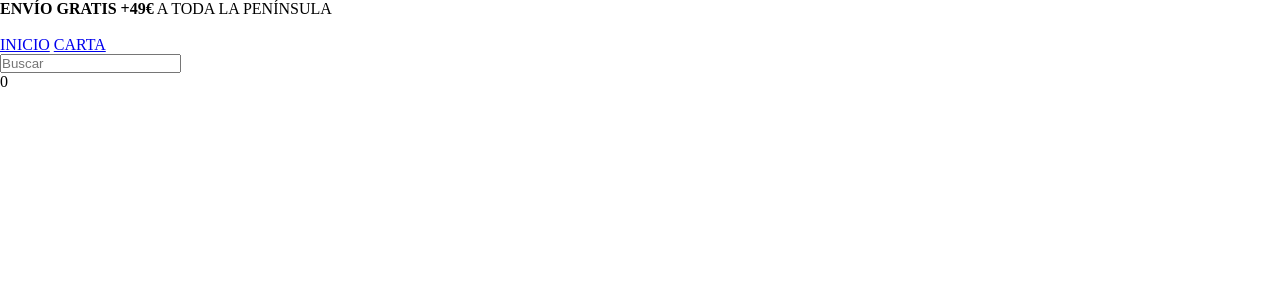
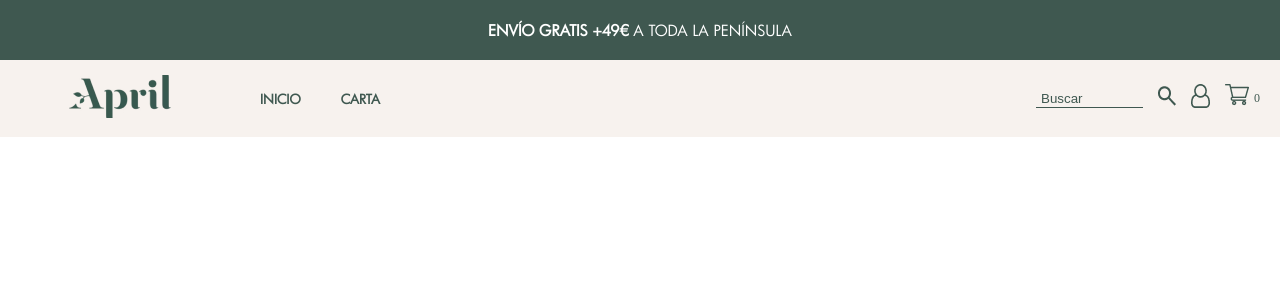
Before and after one commit to YerayIBF/DAW2Proyecto1, a PHP site: page /DAW2Proyecto1/view/header.php in a window 1280 px wide. Shown: the top 300 px of the page. Run offline with PHP 8.4, Linux system fonts and the light colour scheme.

Commit message:
header hecho

```diff
--- a/controller/productoController.php
+++ b/controller/productoController.php
@@ -4,8 +4,8 @@
 
 class productoController{
     public function index(){
+        include_once 'view/home.php';
 
-        include_once 'view/home.php';
 
     }
     public function carta(){
--- a/css/header.css
+++ b/css/header.css
@@ -1,21 +1,20 @@
 @font-face {
   font-family: 'futura';
-    src:url(fuentes/Futura/Book.ttf);
+  src:url(../fuentes/Futura\ Book.ttf);
   font-weight: 400;
   font-style: light;
 }
 
 @font-face {
   font-family: 'AdobeCaslonPro';
-    src: url(fuentes/acaslonpro-regular.otf);
+  src: url(../fuentes/acaslonpro-regular.otf);
   font-style: normal;
   font-weight: 400;
 }
 
-
-body{
-   margin: 0;
-    padding: 0;
+body {
+  margin: 0px;
+  padding: 0px;
   box-sizing: border-box;
 }
 
@@ -25,16 +24,16 @@ body{
   color: white;
   font-size: 15px;
   font-family: 'futura';
-
+  padding: 5px 0px 5px;
 }
 
-.headerInf{
+.headerInf {
   background-color: #F7F2EE;
   color: #3F5850;
   display: flex;
-    justify-content: space-between;
   align-items: center;
-    padding: 10px 20px;
+  padding: 15px 20px;
+
 }
 
 .logo-menu {
@@ -42,10 +41,18 @@ body{
   align-items: center;
 }
 
+.logo {
+
+
+  margin-left: 40px;
+}
+
 .menu {
   display: flex;
-      gap: 20px;
+  gap: 40px;
+  margin-left: 80px;
 }
+
 .menu a {
   text-decoration: none;
   color: #3F5850;
@@ -53,6 +60,7 @@ body{
   font-family: 'futura';
   font-size: 13px;
 }
+
 .menu a:hover {
   color: #3F5850;
 }
@@ -61,6 +69,7 @@ body{
   display: flex;
   align-items: center;
   gap: 15px;
+  margin-left: auto;
 }
 
 .buscador {
@@ -77,13 +86,13 @@ body{
 }
 
 .icono {
-    font-size:20px;
+  font-size: 20px;
   color: #3F5850;
   cursor: pointer;
 }
 
 .numcarrito {
   font-size: 12px;
-    margin-left: 5px;
+  margin-left: -10px;
   vertical-align: top;
 }
--- a/css/home.css
+++ b/css/home.css
@@ -1,15 +1,15 @@
 @font-face {
     font-family: 'futura';
-    src:url(fuentes/Futura/Book.ttf);
-    font-weight: 100;
+    src:url(../fuentes/Futura/Book.ttf);
+    font-weight: 400;
     font-style: light;
 }
 
 @font-face {
     font-family: 'AdobeCaslonPro';
-    src: url(fuentes/acaslonpro-regular.otf);
+    src: url(../fuentes/acaslonpro-regular.otf);
     font-style: normal;
-    font-weight: 100;
+    font-weight: 400;
 }
 
 
--- a/view/header.php
+++ b/view/header.php
@@ -4,7 +4,7 @@
     <meta charset="UTF-8">
     <meta name="viewport" content="width=device-width, initial-scale=1.0">
     <title>Header</title>
-    <link rel="stylesheet" href="css/home.css">
+    <link rel="stylesheet" href="css/header.css">
 </head>
 <body>
         <div class="headerSup">
@@ -15,22 +15,20 @@
 
     <div class="logo-menu">
       <div class="logo">
-        <img>
+        <img src="img/Logo.png">
       </div>
     </div>
-
 
     <nav class="menu">
       <a href="#">INICIO</a>
       <a href="#">CARTA</a>
     </nav>
 
-
     <div class="seccion-iconos">
       <input type="text" class="buscador" placeholder="Buscar">
-      <a class="icono"><img></a>
-      <a class="icono"><img></a>
-      <a class="icono"><img></a>
+      <a class="icono"><img src="img/iconoLupa.png"></a>
+      <a class="icono"><img src="img/iconoUsuario.png"></a>
+      <a class="icono"><img src="img/iconoCarrito.png"></a>
       <p class="numcarrito">0</p>
     </div>
   </div>
```
Also changed, not shown: .htaccess (deleted). Lines whose indentation alone changed are shown as unchanged.
